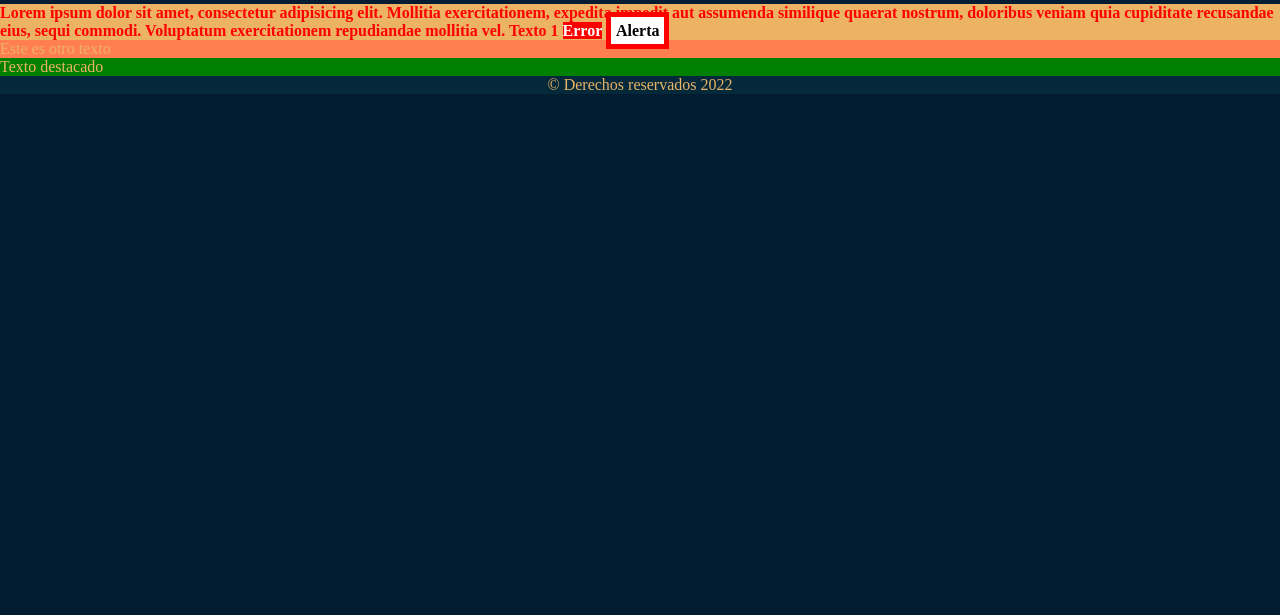
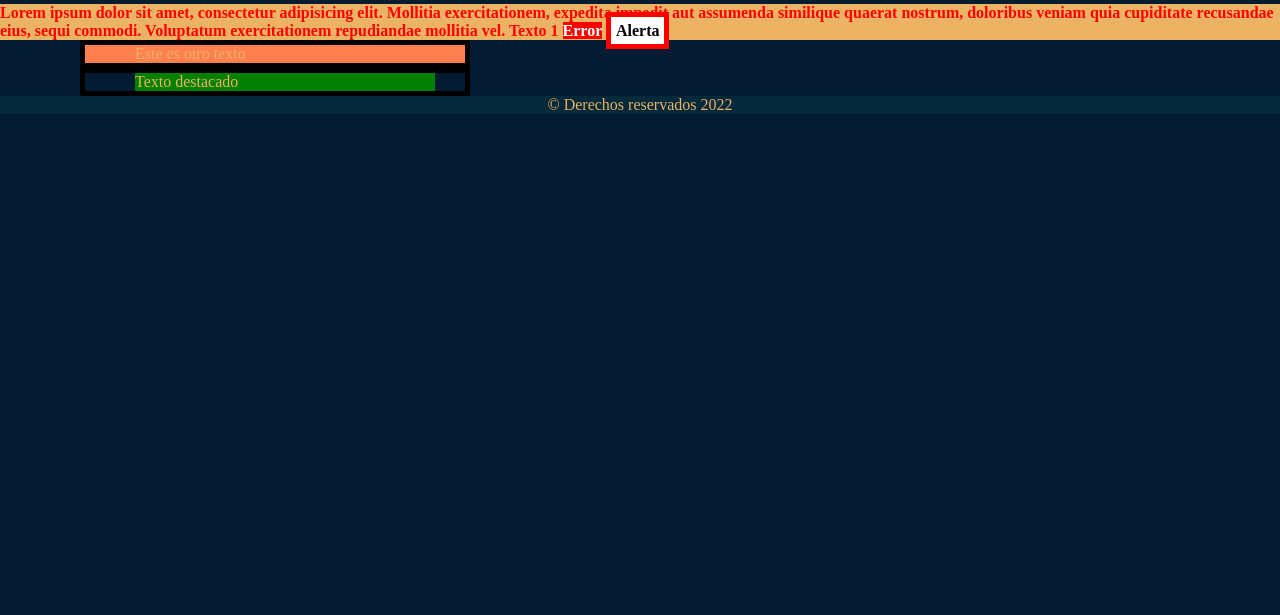
Before and after one commit to Rikardo816/Apps-Web, a plain HTML site: page css/EjClases1/index.html in a window 1280 px wide. Shown: the part 185-800 px from the top of the page. Drawn offline with Linux system fonts and the light colour scheme.

Commit message:
add: New file to some exercise

```diff
--- a/css/styles.css
+++ b/css/EjClases1/styles.css
@@ -91,4 +91,55 @@ px respecto a la pantalla del dispositivo
 
 Porcentajes
 
+colores  revisar en la documentacion
+
+
+MODELOS DE CAJAS
+cuadno insertas una etiqueta html se crea una caja de forma automatica llamada boxmodel
+CADA ETIQUETA ES UNA CAGITA
+
+las partes de una caja
+contenido (content)
+relleno (padding)
+borede (boreder)
+imagen de fondo (backgroun-image)
+color de fondo (bacgroun-color)
+marge (margin) separacion entre la caja y el resto de cajas adyacentes el relleno y margen son transparentes
+
+ALTURA
+heigth
+main - maxl -
+
+ANCHURA
+width
+MARGEN
+margin-top, margin-bottom, margin-left, margin-right
+
+RELLENO
+padding-top, paddin-ottom, padding-right, padding-left
+
+BORDES
+border
+
+
 */
+
+
+div {
+  width: 300px;
+  padding-left: 50px;
+  padding-right: 30px;
+  margin-left: 80px;
+  margin-right: 30px;
+  border: 5px solid black;
+}
+
+/*
+FONDOS
+backgron-color
+backgroud-image -> url
+
+
+POSICIONAMIENTO
+psition-
+*/
```
Also changed, not shown: css/EjClases1/index.html (renamed from css/index.html), css/Ejercico1/css/styles.css (added), css/Ejercico1/index.html (added).
